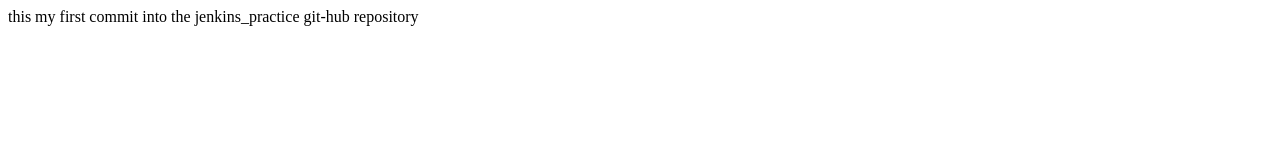
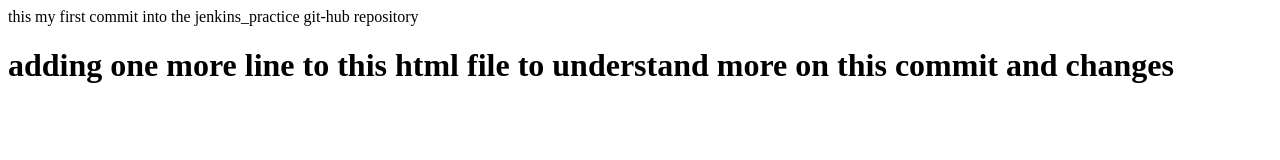
Before and after one commit to mukhendra/jenkins_practice, a plain HTML site: page index.html in a window 1280 px wide. Drawn offline with Linux system fonts and the light colour scheme.

Commit message:
adding one more to index.html to understand commit much better

```diff
--- a/index.html
+++ b/index.html
@@ -1 +1,2 @@
 <h1!>this my first commit into the jenkins_practice git-hub repository <h1>
+<h1!> adding one more line to this html file to understand more on this commit and changes <h1>
```
